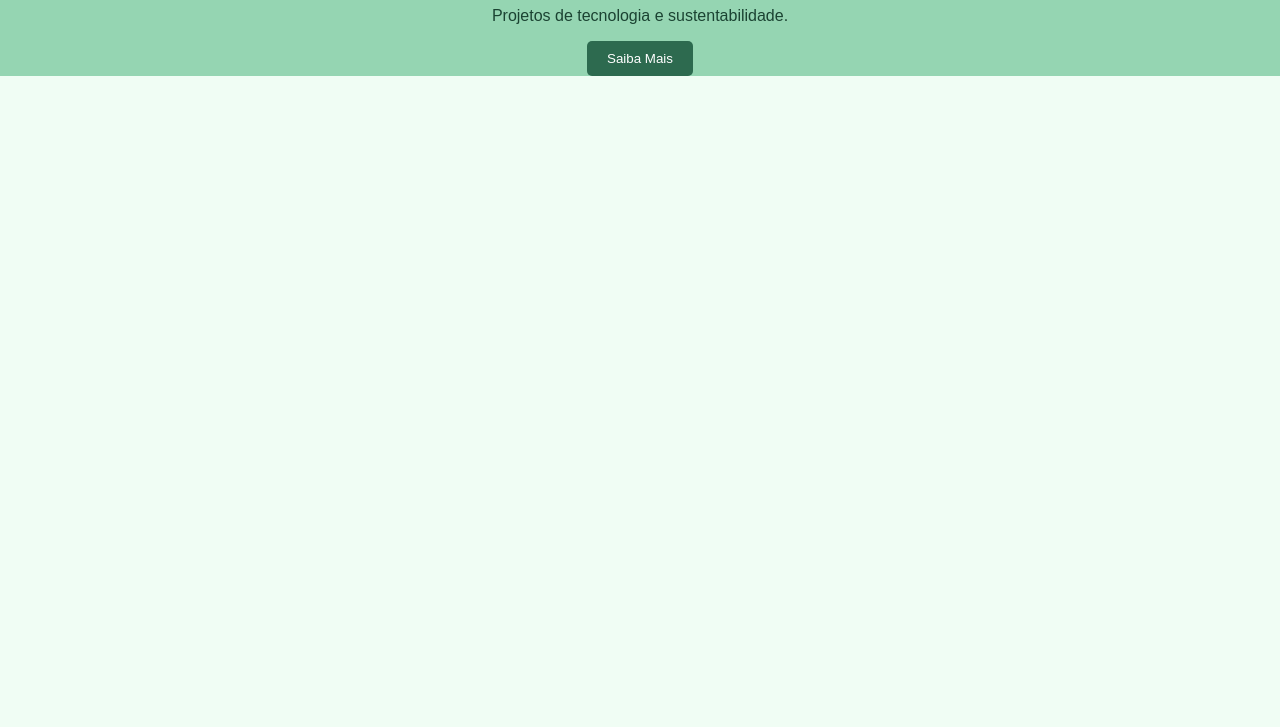
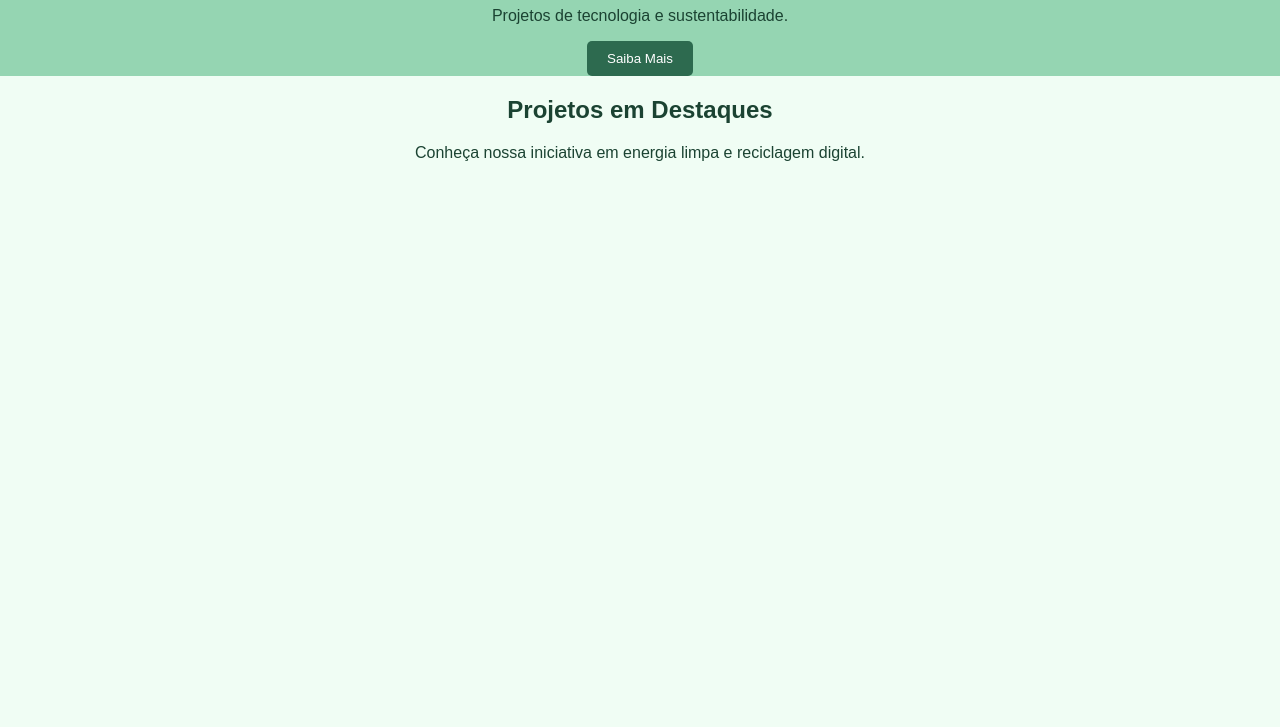
Before and after one commit to CarlosRGV-dev/ecotech, a plain HTML site: page index.html in a window 1280 px wide. Shown: the part 73-800 px from the top of the page. Drawn offline with Linux system fonts and the light colour scheme.

Commit message:
Adiciona seção de projetos em destaques

```diff
--- a/index.html
+++ b/index.html
@@ -12,5 +12,9 @@
         <p>Projetos de tecnologia e sustentabilidade.</p>
         <button>Saiba Mais</button>
     </header>
+    <section>
+        <h2>Projetos em Destaques</h2>
+        <p>Conheça nossa iniciativa em energia limpa e reciclagem digital.</p>
+    </section>
 </body>
 </html>
```
